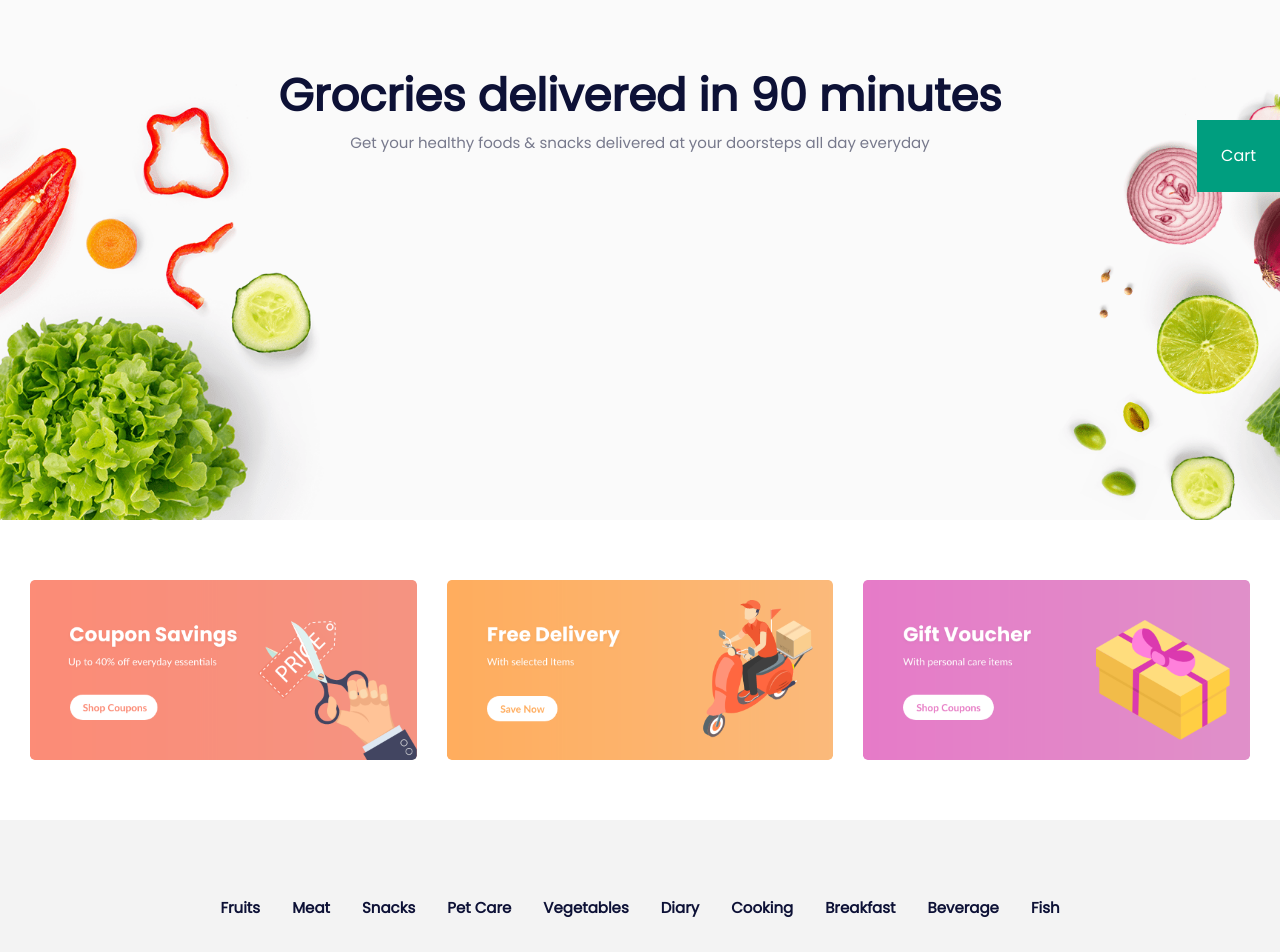
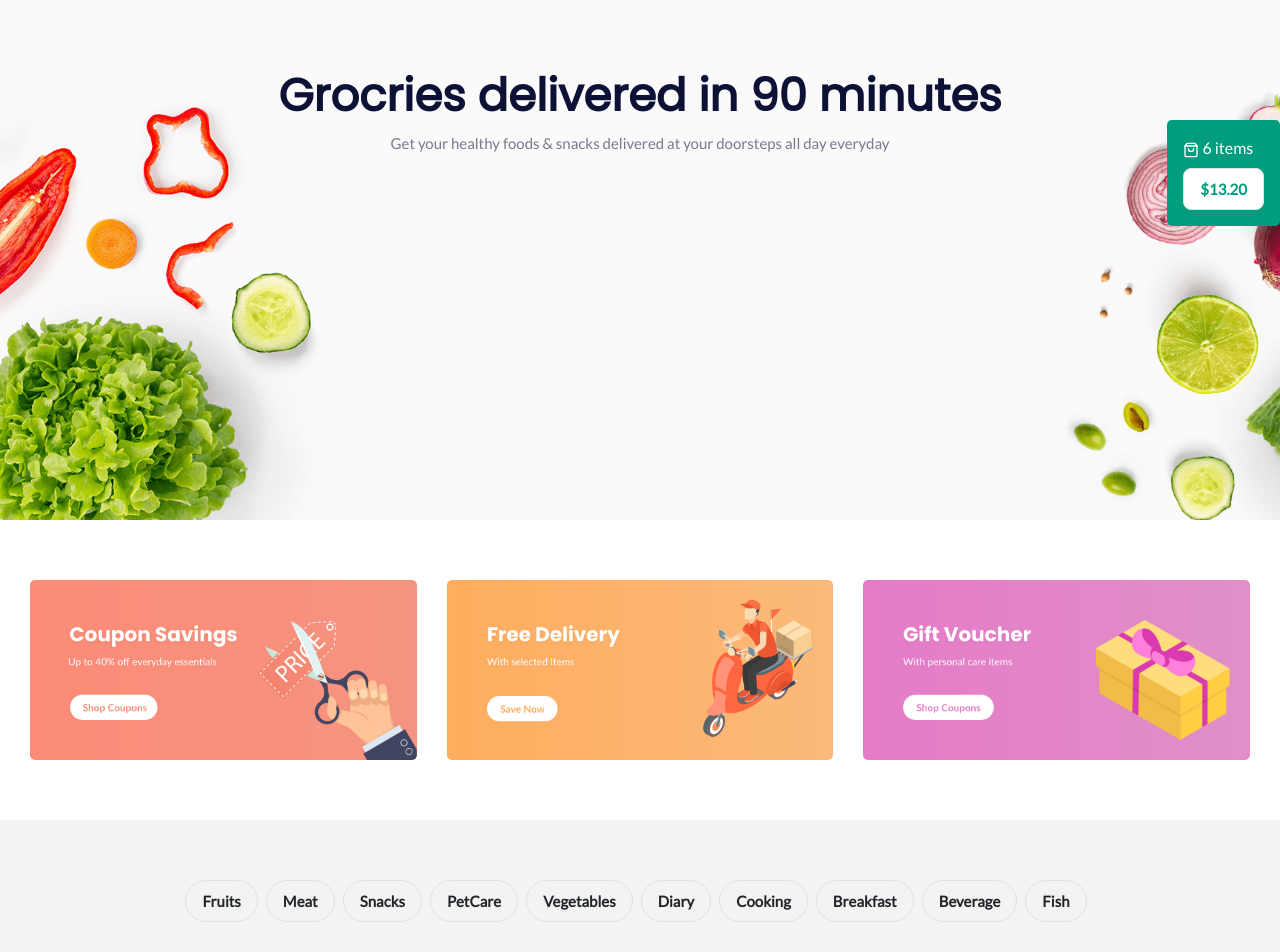
Before and after one commit to supratim50/grocery-store, a Next.js app: page / in a window 1280 px wide. Shown: the part 280-1232 px from the top of the page. Built offline with nearby package versions, Linux system fonts and the light colour scheme.

Commit message:
Fixing bugs

```diff
--- a/components/buttons/buttonSecondary.js
+++ b/components/buttons/buttonSecondary.js
@@ -6,9 +6,13 @@ const ButtonSecondary = ({ onPress, classList, text, icon }) => {
       }`}
       onClick={onPress}
     >
-      <i className="mr-2" style={{ marginTop: -4 }}>
-        {icon && icon}
-      </i>
+      {icon ? (
+        <i className="mr-2" style={{ marginTop: -4 }}>
+          {icon}
+        </i>
+      ) : (
+        ""
+      )}
       <p className="paragraph-text font-weight-bold mb-0">{text}</p>
       <style jsx>{`
         .button {
--- a/components/carts/cartDrawer.js
+++ b/components/carts/cartDrawer.js
@@ -3,6 +3,7 @@ import { useState } from "react";
 import { FiShoppingBag, FiX } from "react-icons/fi";
 import CartItem from "./cartItem";
 import InputWithButton from "../form/inputWithButton";
+import SecondaryBtn from "../buttons/buttonSecondary";
 
 const CartDrawer = () => {
   const products = [
@@ -90,8 +91,20 @@ const CartDrawer = () => {
 
   return (
     <>
-      <div className="cart py-4 px-4 background-primary" onClick={showFunc}>
-        <p className="text-paragraph color-white mb-0">Cart</p>
+      <div
+        className="cart p-3 rounded-lg background-primary"
+        onClick={showFunc}
+      >
+        <p className="text-paragraph color-white mb-0">
+          <i>
+            <FiShoppingBag />
+          </i>{" "}
+          6 items
+        </p>
+        <SecondaryBtn
+          text="$13.20"
+          classList="background-white color-primary mt-2"
+        />
       </div>
 
       {/* hide oart */}
--- a/components/products/productDetails.js
+++ b/components/products/productDetails.js
@@ -58,11 +58,15 @@ const roductDetails = ({
             </div>
           </div>
         </div>
-        <div className="cross-box p-1 d-inline-block" onClick={close}>
-          <i className="cross paragraph-text font-weight-bold">
-            <FiX />
-          </i>
-        </div>
+      </div>
+
+      <div
+        className="cross-box d-flex justify-content-center align-items-center background-white rounded-circle shadow-sm"
+        onClick={close}
+      >
+        <i className="cross paragraph-text color-secondary font-weight-bold">
+          <FiX />
+        </i>
       </div>
       <style jsx>{`
         .background {
@@ -96,6 +100,10 @@ const roductDetails = ({
           line-height: 2;
         }
 
+        .product-img-box {
+          height: 400px;
+        }
+
         .show {
           opacity: 1 !important;
           visibility: visible !important;
@@ -108,6 +116,9 @@ const roductDetails = ({
             left: 0 !important;
             border-radius: 0 !important;
             transform: translate(0, 0);
+          }
+          .product-img-box {
+            height: auto;
           }
         }
 
@@ -133,15 +144,18 @@ const roductDetails = ({
         }
 
         .cross-box {
-          position: absolute;
+          position: fixed;
+          width: 30px;
+          height: 30px;
           top: 15px;
           right: 25px;
           cursor: pointer;
+          z-index: 99999;
         }
 
         @media screen and (max-height: 767px) {
           .cross-box {
-            top: 20px;
+            top: 10px;
             right: 10px;
           }
         }
--- a/components/products/productLink.js
+++ b/components/products/productLink.js
@@ -1,18 +1,19 @@
 import Navitem from "../navbar/navitems";
+import SecondaryBtn from "../buttons/buttonSecondary";
 
 const ProductLink = () => {
   return (
     <div className="link-box d-flex justify-content-start justify-content-md-center align-items-center">
-      <Navitem classList="text-center" text="Fruits" />
-      <Navitem classList="text-center" text="Meat" />
-      <Navitem classList="text-center" text="Snacks" />
-      <Navitem classList="text-center" text="Pet Care" />
-      <Navitem classList="text-center" text="Vegetables" />
-      <Navitem classList="text-center" text="Diary" />
-      <Navitem classList="text-center" text="Cooking" />
-      <Navitem classList="text-center" text="Breakfast" />
-      <Navitem classList="text-center" text="Beverage" />
-      <Navitem classList="text-center" text="Fish" />
+      <SecondaryBtn classList="rounded-pill mr-2" text="Fruits" />
+      <SecondaryBtn classList="rounded-pill mr-2" text="Meat" />
+      <SecondaryBtn classList="rounded-pill mr-2" text="Snacks" />
+      <SecondaryBtn classList="rounded-pill mr-2" text="PetCare" />
+      <SecondaryBtn classList="rounded-pill mr-2" text="Vegetables" />
+      <SecondaryBtn classList="rounded-pill mr-2" text="Diary" />
+      <SecondaryBtn classList="rounded-pill mr-2" text="Cooking" />
+      <SecondaryBtn classList="rounded-pill mr-2" text="Breakfast" />
+      <SecondaryBtn classList="rounded-pill mr-2" text="Beverage" />
+      <SecondaryBtn classList="rounded-pill mr-2" text="Fish" />
       <style jsx>{`
         .link-box {
           overflow-x: auto;
--- a/pages/_app.js
+++ b/pages/_app.js
@@ -15,10 +15,17 @@ class MyApp extends App {
       <>
         <Head>
           {/* font family */}
+          {/* poppins */}
           <link
             href="https://fonts.googleapis.com/css?family=Poppins"
             rel="stylesheet"
           ></link>
+          {/* lato */}
+          <link
+            rel="stylesheet"
+            type="text/css"
+            href="//fonts.googleapis.com/css?family=Lato"
+          />
           {/* custom css */}
           <link rel="stylesheet" href="/assets/css/global.css" />
         </Head>
--- a/public/assets/css/global.css
+++ b/public/assets/css/global.css
@@ -1,5 +1,5 @@
 * {
-  font-family: "Poppins";
+  font-family: "Lato";
 }
 
 /* ====================== text ========================== */
@@ -12,6 +12,7 @@
 }
 .primary-heading {
   font-size: 45px !important;
+  font-family: "Poppins" !important;
 }
 @media screen and (max-width: 767px) {
   .primary-heading {
```
Also changed, not shown: components/cards/detailCard.js (+10 -6 lines), components/cards/paymentCard.js (+6 -3 lines), components/carts/cart.js (+8 -1 lines), components/profile/profileSection.js (+4 -15 lines).
